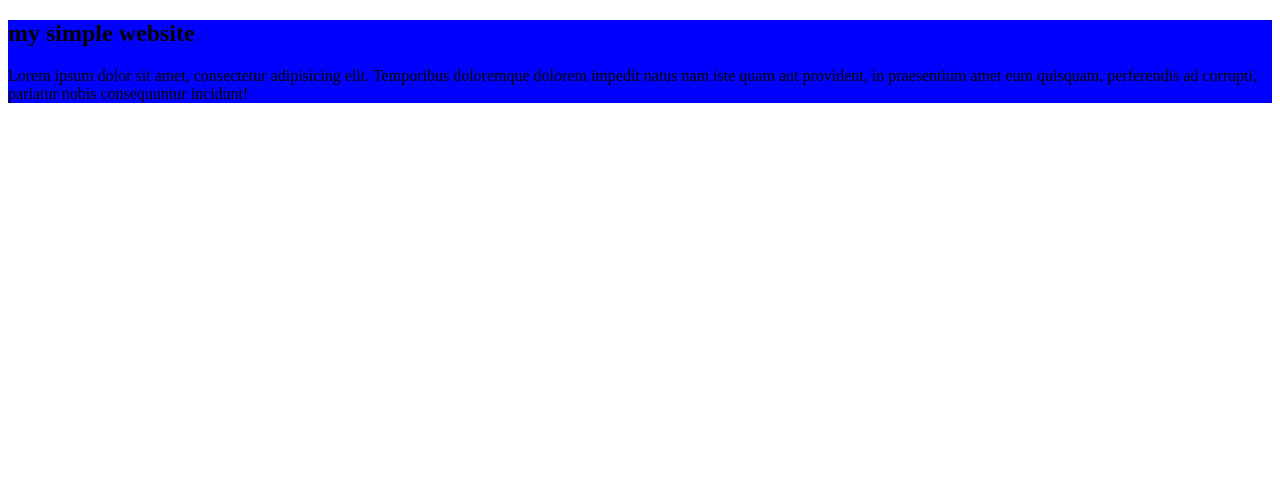
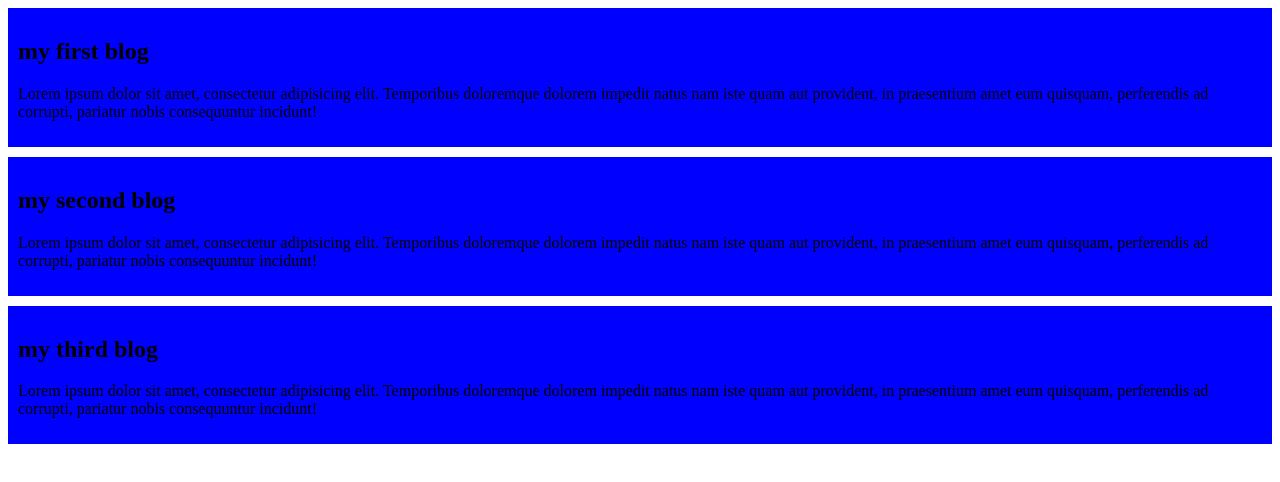
Before and after one commit to dipthodas1/my-simple-website, a plain HTML site: page index.html in a window 1280 px wide. Drawn offline with Linux system fonts and the light colour scheme; files that its build step writes are made by us from their sources.

Commit message:
css commit

```diff
--- a/index.html
+++ b/index.html
@@ -8,7 +8,15 @@
 </head>
 <body>
    <div>
-    <h2>my simple website</h2>
+    <h2>my first blog</h2>
+    <p>Lorem ipsum dolor sit amet, consectetur adipisicing elit. Temporibus doloremque dolorem impedit natus nam iste quam aut provident, in praesentium amet eum quisquam, perferendis ad corrupti, pariatur nobis consequuntur incidunt!</p>
+   </div>
+   <div>
+    <h2>my second blog</h2>
+    <p>Lorem ipsum dolor sit amet, consectetur adipisicing elit. Temporibus doloremque dolorem impedit natus nam iste quam aut provident, in praesentium amet eum quisquam, perferendis ad corrupti, pariatur nobis consequuntur incidunt!</p>
+   </div>
+   <div>
+    <h2>my third blog</h2>
     <p>Lorem ipsum dolor sit amet, consectetur adipisicing elit. Temporibus doloremque dolorem impedit natus nam iste quam aut provident, in praesentium amet eum quisquam, perferendis ad corrupti, pariatur nobis consequuntur incidunt!</p>
    </div>
 </body>
--- a/styles/blog.css
+++ b/styles/blog.css
@@ -1,3 +1,5 @@
 div{
     background-color: blue;
+    padding: 10px;
+    margin-bottom: 10px;
 }
```
